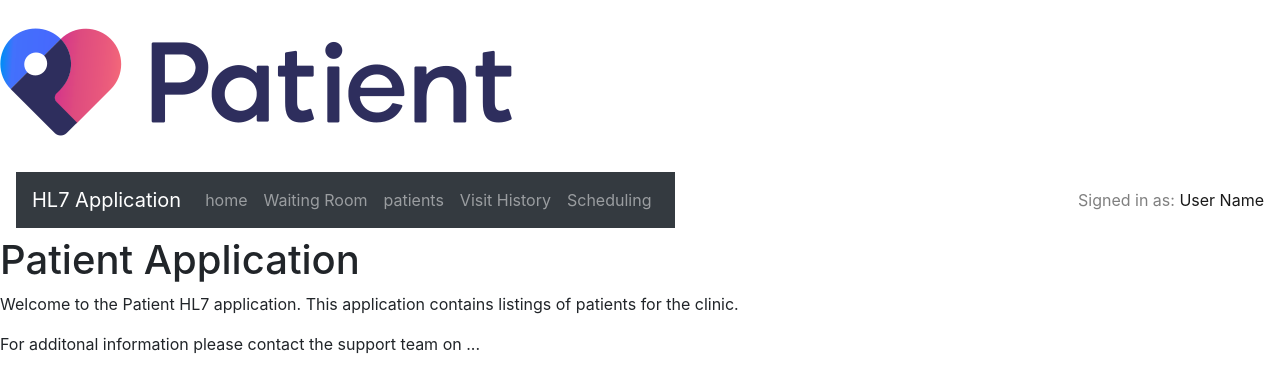
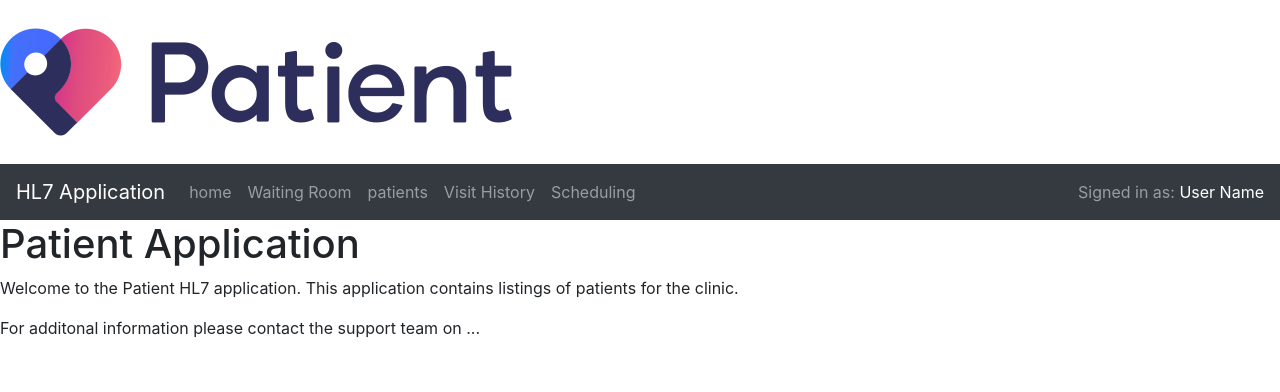
Before and after one commit to niallphelan01/ICT-skills-2-assignment-2, a React (Create React App) app: page / in a window 1280 px wide. Shown: the top 392 px of the page. Built offline with nearby package versions, Linux system fonts and the light colour scheme.

Commit message:
Changes made to the header to make it more responsive

```diff
--- a/src/components/siteHeader/index.js
+++ b/src/components/siteHeader/index.js
@@ -10,10 +10,8 @@ const SiteHeader = () => {
     <div>
     <img class="img-fluid" src={logo} crop="fill" effect="sepia" alt="Logo" height="50px" />
     </div>
-
-    <Navbar>
-
     <Navbar bg="dark" variant="dark">
+    <Navbar.Collapse className="justify-content-end">
     <Navbar.Brand href="">HL7 Application</Navbar.Brand>
     <Nav className="mr-auto">
       <Nav.Link href="/">home</Nav.Link>
@@ -21,15 +19,18 @@ const SiteHeader = () => {
       <Nav.Link href="/patients">patients</Nav.Link>
       <Nav.Link href="/visithistory">Visit History</Nav.Link>
       <Nav.Link href="/scheduling">Scheduling</Nav.Link>
+
     </Nav>
 
-  </Navbar>
-  <Navbar.Collapse className="justify-content-end">
+    <Nav>
     <Navbar.Text>
       Signed in as: <a href="#login">User Name</a>
     </Navbar.Text>
-  </Navbar.Collapse>
-</Navbar>
+    </Nav>
+    </Navbar.Collapse>
+    </Navbar>
+
+
 </>
   );
 };
```
Also changed, not shown: src/App.js (+0 -8 lines).
